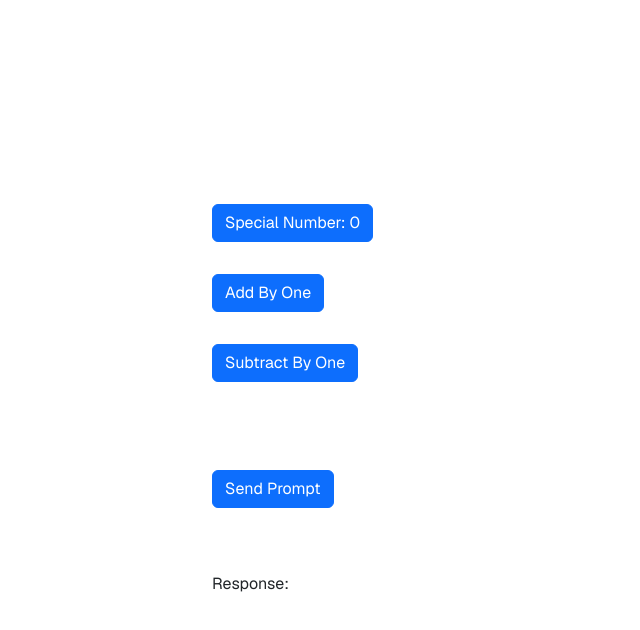
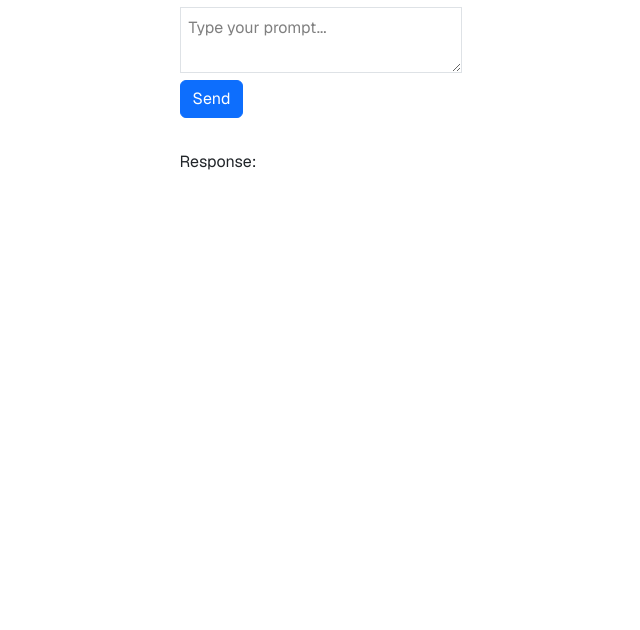
Before and after one commit to SRoar/NextWebs, a Next.js app: page / in a window 1280 px wide. Shown: the top 630 px of the page, without its empty margins (319-959 px from the left). Built offline with nearby package versions, Linux system fonts and the light colour scheme.

Commit message:
i created an AI model

```diff
--- a/app/page.tsx
+++ b/app/page.tsx
@@ -4,24 +4,24 @@ import 'bootstrap/dist/css/bootstrap.min.css';
 
 
 export default function Home() {
-  const [number, setNumber] = useState(0);
-  const [firstName, setFirstName] = useState('');
+  // const [number, setNumber] = useState(0);
+  const [userPrompt, setUserPrompt] = useState('');
   const [response, setResponse] = useState("");  // ollama response
 
-  function incrementByOne() {
-    setNumber(number + 1)
-  }
+  // function incrementByOne() {
+  //   setNumber(number + 1)
+  // }
 
-  function decrementByOne() {
-    setNumber(number - 1)
-  }
+  // function decrementByOne() {
+  //   setNumber(number - 1)
+  // }
 
 
-  const sendPrompt = async () => {
-    const res = await fetch('/api/ollama/', {
+  const sendPrompt = async (kumarWisdom: string) => {
+    const res = await fetch('api/ollama/', {
       method: "POST",
       headers: { "Content-Type": "application/json" },
-      body: JSON.stringify({prompt: firstName}),
+      body: JSON.stringify({prompt: kumarWisdom}),
     });
 
     const data = await res.json();
@@ -32,7 +32,7 @@ export default function Home() {
 
   return (
     <div className="grid grid-rows-[20px_1fr_20px] items-center justify-items-center min-h-screen p-8 pb-20 gap-16 sm:p-20 font-[family-name:var(--font-geist-sans)] ">
-      <main className="flex flex-col gap-[32px] row-start-2 items-center sm:items-start">
+      {/* <main className="flex flex-col gap-[32px] row-start-2 items-center sm:items-start">
         <a className="btn btn-primary" >
           <button type="button" >Special Number: {number}</button>
         </a>
@@ -41,16 +41,35 @@ export default function Home() {
         </a>
         <a className="btn btn-primary" >
           <button type="button" onClick = {decrementByOne}>Subtract By One</button>
-        </a>
-        <input
-          value={firstName}
-          onChange={e => setFirstName(e.target.value)}
+        </a> */}
+        {/* <input
+          value={input}
+          onChange={e => setInput(e.target.value)}
         />
         <a className="btn btn-primary" >
           <button type="button" onClick = {sendPrompt}>Send Prompt</button>
         </a>
-         <div style={{ marginTop: "2rem", whiteSpace: "pre-wrap" }}>
+
+        <div style={{ marginTop: "2rem", whiteSpace: "pre-wrap" }}>
         Response: {response}
+        </div> */}
+
+        <div className="p-4">
+        <textarea
+          className="border p-2 w-full text-black"
+          value={userPrompt}
+          onChange={(e) => setUserPrompt(e.target.value)}
+          placeholder="Type your prompt..."
+        />
+
+        <button onClick={()=> sendPrompt(userPrompt)} className="btn btn-primary" >
+          Send
+        </button>
+
+
+        <div style={{ marginTop: "2rem", whiteSpace: "pre-wrap" }}>
+           Response: {response}
+        </div>
       </div>
 
 
@@ -58,7 +77,7 @@ export default function Home() {
 
 
 
-      </main>
+      {/* </main> */}
 
     </div>
   );
```
Also changed, not shown: app/api/ollama/route.js (line endings or trailing spaces).
